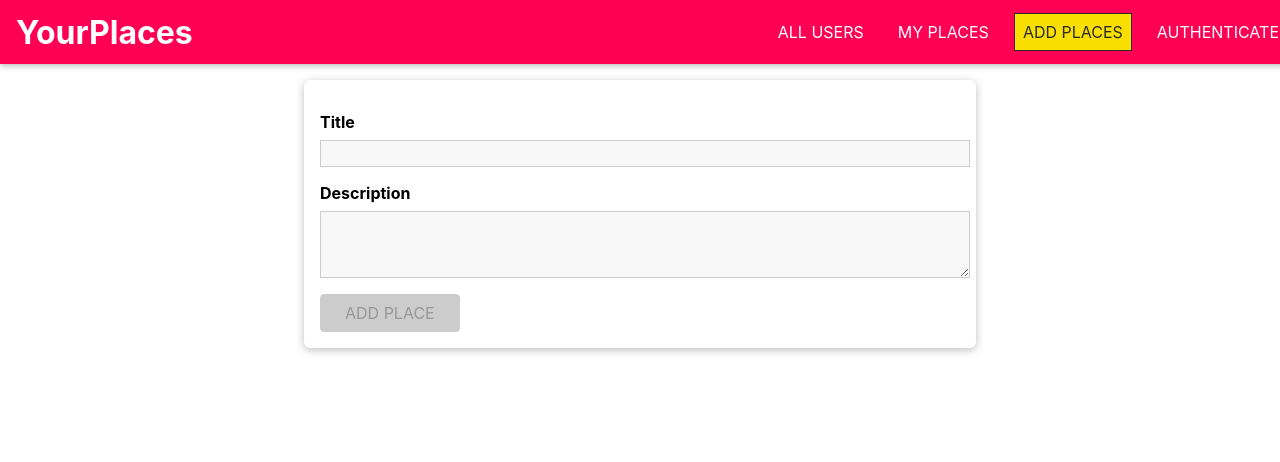
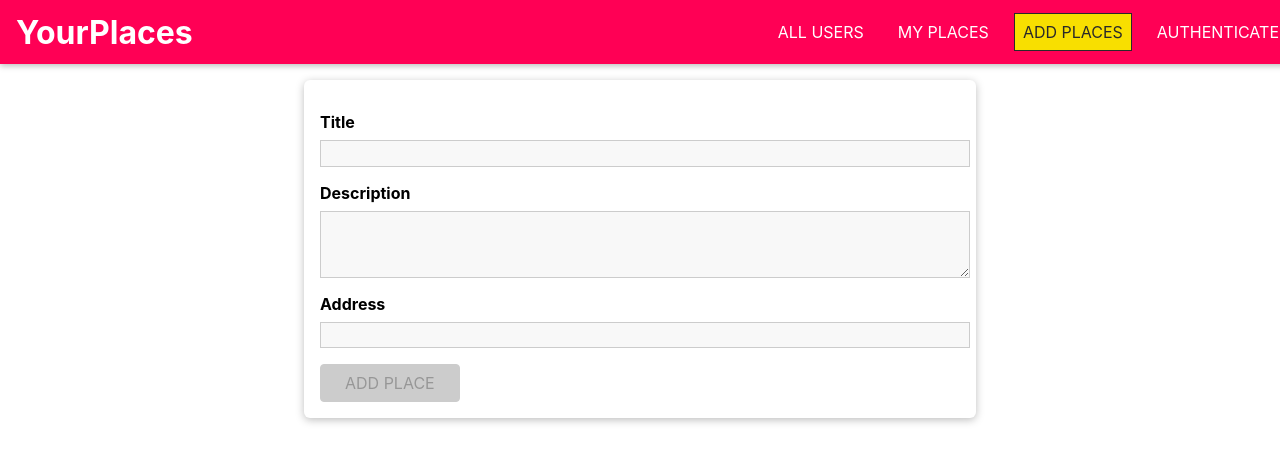
Before and after one commit to ihaddy/MERN-map-app, a React (Create React App) app: page /places/new in a window 1280 px wide. Shown: the top 462 px of the page. Built offline with nearby package versions, Linux system fonts and the light colour scheme.

Commit message:
fix formatting

```diff
--- a/src/places/pages/NewPlace.js
+++ b/src/places/pages/NewPlace.js
@@ -48,7 +48,6 @@
 
   const inputHandler = useCallback((id, value, isValid) => {
 
-    console.log(formState)
 
     dispatch({
       type: 'INPUT_CHANGE',
@@ -57,9 +56,14 @@
       inputId: id
     });
   }, []);
-  console.log(formState)
+
+  const placeSubmitHandler = e => {
+    e.preventDefault()
+    console.log(formState.inputs)
+  }
+
   return (
-    <form className="place-form">
+    <form className="place-form" onSubmit={placeSubmitHandler}>
       <Input
         id="title"
         element="input"
@@ -77,6 +81,14 @@
         errorText="Please enter a valid description (at least 5 characters)."
         onInput={inputHandler}
         />
+         <Input
+        id="address"
+        element="input"
+        label="Address"
+        validators={[VALIDATOR_REQUIRE()]}
+        errorText="Please enter a valid address."
+        onInput={inputHandler}
+        />
 
       <Button type="submit" disabled={!formState.isValid}>
         ADD PLACE
```
